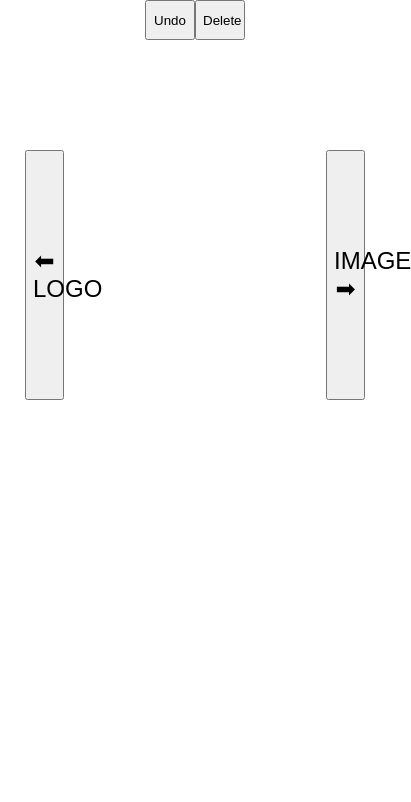
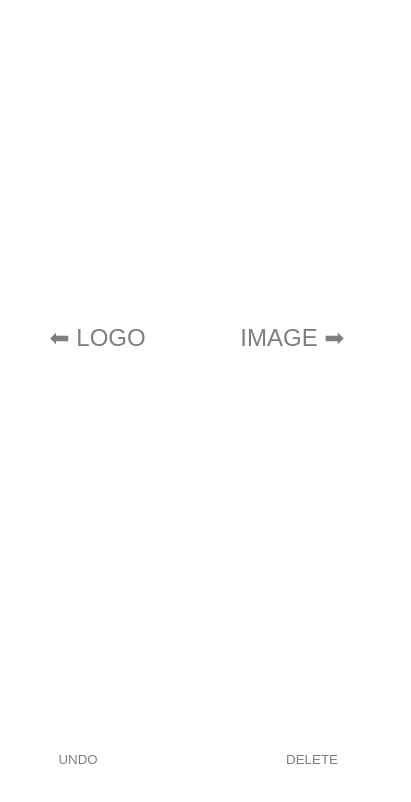
Before and after one commit to benkerns09/GolfPlayed, a React (Create React App) app: page / in a window 390 px wide. Shown: the top 802 px of the page, 411 px wide, since content can reach past the window. Built offline with nearby package versions, Linux system fonts and the light colour scheme.

Commit message:
made some style changes, made the buttons invisible, made breakpoints to make main page mobile responsive

```diff
--- a/package.json
+++ b/package.json
@@ -3,6 +3,7 @@
   "version": "0.1.0",
   "private": true,
   "dependencies": {
+    "bootstrap": "^4.1.3",
     "react": "^16.4.1",
     "react-dom": "^16.4.1",
     "react-scripts": "1.1.4"
--- a/src/App.css
+++ b/src/App.css
@@ -1,28 +1,3 @@
 .App {
   text-align: center;
 }
-
-.App-logo {
-  animation: App-logo-spin infinite 20s linear;
-  height: 80px;
-}
-
-.App-header {
-  background-color: #222;
-  height: 150px;
-  padding: 20px;
-  color: white;
-}
-
-.App-title {
-  font-size: 1.5em;
-}
-
-.App-intro {
-  font-size: large;
-}
-
-@keyframes App-logo-spin {
-  from { transform: rotate(0deg); }
-  to { transform: rotate(360deg); }
-}
--- a/src/Buttons.css
+++ b/src/Buttons.css
@@ -1,10 +1,32 @@
+
+.top {
+    min-height: 80vh !important;
+    height: 80vh;
+    opacity: 0.5;
+
+
+}
+.bottom {
+    width: 100%;
+    min-height: 20vh;
+    height: 20vh;
+    bottom: 0px;
+    display: inline-block;
+    opacity: 0.5;
+
+}
+
 .leftbutton {
     float: left;
-    width: 10%;
-    height: 250px;
-    margin-left: 25px;
-    margin-top: 150px;
+    min-height: 80vh !important;
+    height: 80vh;
+    margin-left: 4px;
     font-size: 18pt;
+    width: 48%;
+    z-index: 400;
+    background: transparent;
+    border: none !important;
+    outline: none;
 }
 .leftbutton:hover {
     background-color:slategray;
@@ -13,30 +35,51 @@
 
 .rightbutton {
     float: right;
-    width: 10%;
-    height: 250px;
-    margin-right: 25px;
-    margin-top: 150px;
+    min-height: 80vh !important;
+    height: 80vh;
+    margin-right: 4px;
     font-size: 18pt;
+    width: 48%;
+    z-index: 400;
+    background: transparent;
+    border: none !important;
+    outline: none;
 }
 .rightbutton:hover {
     background-color:slategray;
     cursor: pointer;
 }
 
+
+
 .undo {
-    width: 50px;
-    height: 40px;
     position: relative;
+    float: left;
+    width: 40%;
+    height: inherit;
+    z-index: 400;
+    background: transparent;
+    border: none !important;
+    outline: none;
+
 }
 .delete {
-    width: 50px;
-    height: 40px;
+    position: relative;
+    float: right;
+    width: 40%;
+    height: inherit;
+    z-index: 400;
+    background: transparent;
+    border: none !important;
+    outline: none;
+
 }
 
 .undo:hover {
     cursor:pointer;
+    background-color: lightgreen;
 }
 .delete:hover {
     cursor:pointer;
+    background-color: red;
 }
--- a/src/Components/Buttons.js
+++ b/src/Components/Buttons.js
@@ -4,17 +4,17 @@ import '../../src/Buttons.css';
 class Buttons extends Component {
     render() {
         return (
-            <div>
-                <div className="SwipeButtons">
-                    <button className="leftbutton" onClick="LEFTLOGO"> ⬅ LOGO </button>
-                    <button className="rightbutton" onClick="RIGHTIMAGE"> IMAGE ➡ </button>
+            <div className="parentdiv">
+                <div className="container-fluid top">
+                    <button className=".col-sm-2 .col-xl-6 leftbutton" onClick="LEFTLOGO"> ⬅ LOGO </button>
+                    <button className=".col-sm-2 .col-xl-6 rightbutton" onClick="RIGHTIMAGE"> IMAGE ➡ </button>
                 </div>
 
 
 
-                <div className="OtherButtons">
-                    <button className="undo" onClick="UNDO">Undo</button>
-                    <button className="delete" onClick="DELETEIMAGE">Delete</button>
+               <div className="container bottom">
+                    <button className=".col-sm-6 .col-xl-3 undo" onClick="UNDO">UNDO</button>
+                    <button className=".col-sm-6 .col-xl-3 delete" onClick="DELETEIMAGE">DELETE</button>
                 </div>
 
         </div>
```
Also changed, not shown: 1 other file (tests, documents, lock files or other folders).
